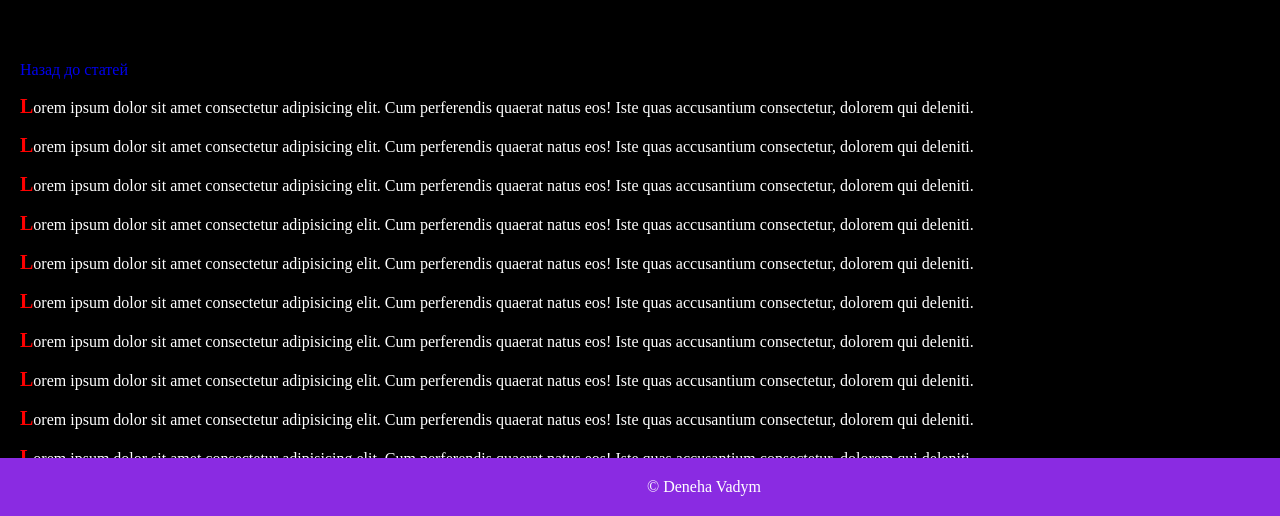
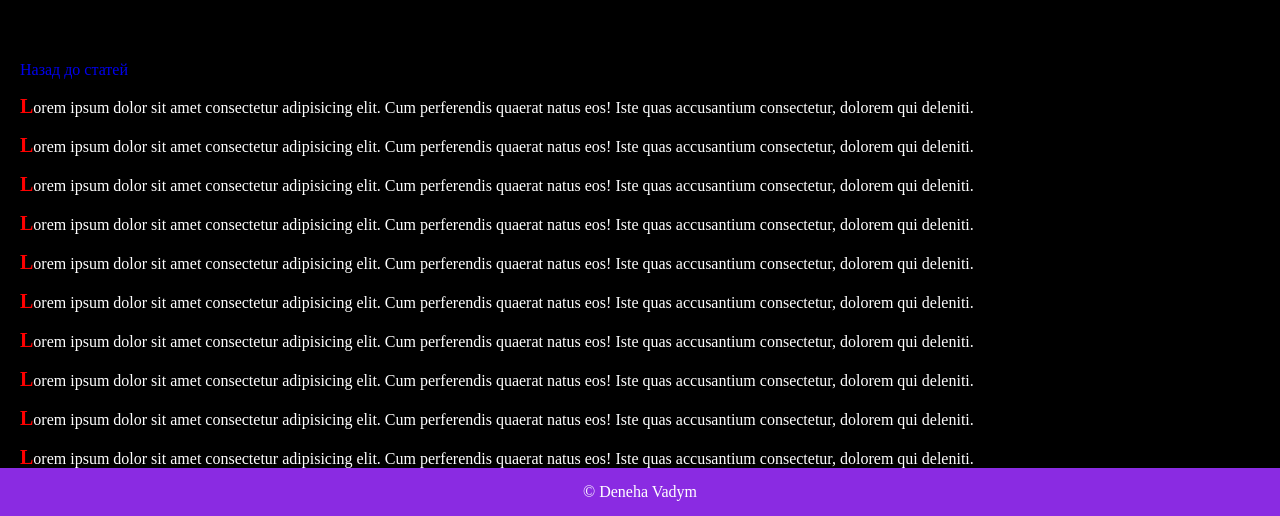
Before and after one commit to xcxdae/home-work-3, a plain HTML site: page pages/articles/article1.html in a window 1280 px wide. Shown: the part 284-800 px from the top of the page. Drawn offline with Linux system fonts and the light colour scheme.

Commit message:
оновлення зі зміною футеру

```diff
--- a/assets/css/style.css
+++ b/assets/css/style.css
@@ -107,8 +107,10 @@ legend {
 .footer {
   text-align: center;
   position: fixed;
+  padding-top: 15px;
   bottom: 0;
-  width: 110vw;
+  width: 100%;
+  height: 3em;
   background-color: blueviolet;
   color: white;
 }
--- a/pages/articles/article1.html
+++ b/pages/articles/article1.html
@@ -139,9 +139,7 @@
     </div>
 
     <footer class="footer">
-        <div class="container">
-            &copy; Deneha Vadym
-        </div>
+        &copy; Deneha Vadym
     </footer>
 
 </body>
```
Also changed, not shown: index.html (+2 -3 lines), pages/articles.html (+1 -3 lines), pages/articles/article2.html (+1 -3 lines), pages/articles/article3.html (+1 -3 lines), pages/catalog.html (+1 -3 lines), pages/contacts.html (+1 -3 lines), pages/gallery.html (+1 -3 lines), pages/navigation.html (+1 -3 lines), pages/registration.html (+1 -3 lines).
